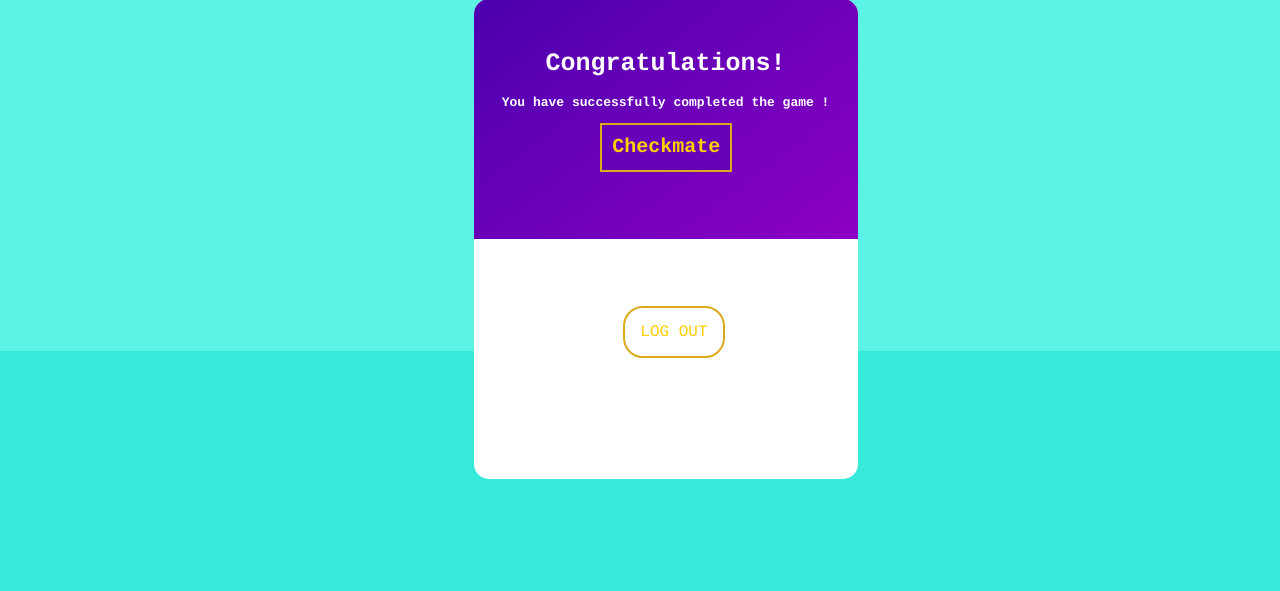
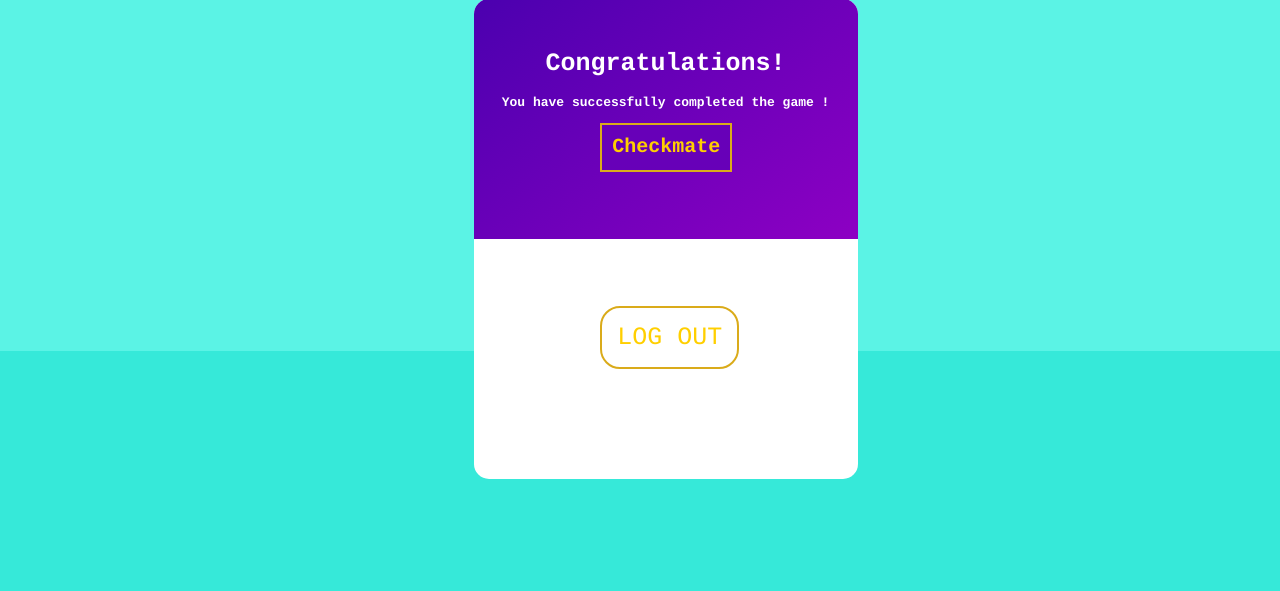
Before and after one commit to bitsacm/Checkmate2017, a Django app: template CheckMate2017-master/checkmate2017/mainapp/templates/mainapp/congrats.html in a window 1280 px wide. Shown: the part 209-800 px from the top of the page. Run offline with Django 3.2, Linux system fonts and the light colour scheme; the template is opened without the code that fills it, so the values that code supplies are empty.

Commit message:
congrats page done2

```diff
--- a/CheckMate2017-master/checkmate2017/mainapp/static/mainapp/css/congrats.css
+++ b/CheckMate2017-master/checkmate2017/mainapp/static/mainapp/css/congrats.css
@@ -77,8 +77,9 @@ body{
 .bottom a{
   font-family: courier, verdana;
   position: absolute;
-  left: 39%;
+  left: 33%;
   top: 35%;
+  font-size: 25px;
   width: auto;
   height: auto;
   /*font-weight: bold;*/
```
Also changed, not shown: CheckMate2017-master/checkmate2017/db.sqlite3.
